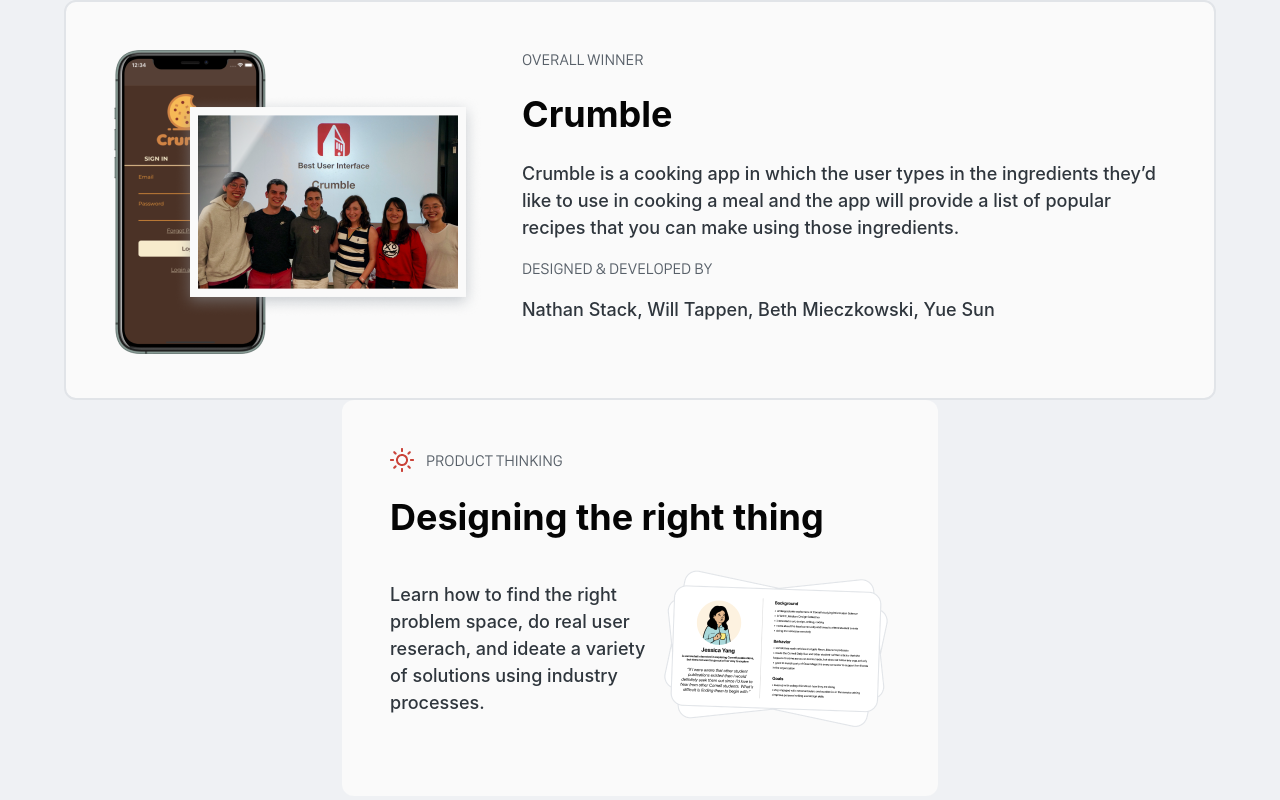
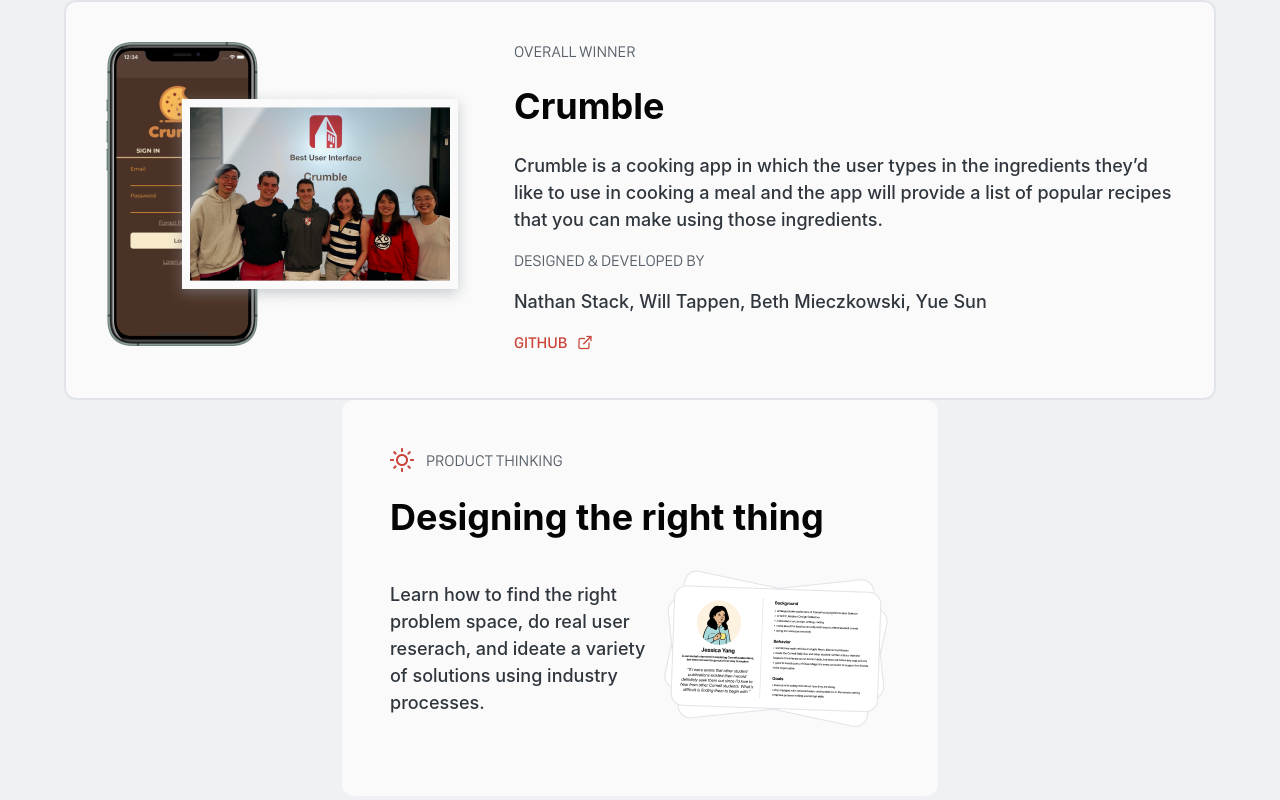
Before and after one commit to cuappdev/appdev-website, a React (Create React App) app: page / in a window 1280 px wide. Shown: the top 800 px of the page. Built offline with nearby package versions, Linux system fonts and the light colour scheme.

Commit message:
Create external link component

```diff
--- a/src/App.js
+++ b/src/App.js
@@ -1,10 +1,12 @@
 import designMockup from './Images/design-mockup.png';
 import hackChallengeMockup from "./Images/hack-challenge.png";
 import sunIcon from './Images/icon-sun.png';
-import './App.css';
+
 import Button from './Components/Button';
 import CourseTopicCard from './Components/CourseTopicCard';
 import HackChallengeCard from './Components/HackChallengeCard';
+
+import './App.css';
 import './Components/styles.css';
 
 function App() {
@@ -16,7 +18,7 @@
           appName="Crumble"
           description="Crumble is a cooking app in which the user types in the ingredients they’d like to use in cooking a meal and the app will provide a list of popular recipes that you can make using those ingredients."
           names={["Nathan Stack", "Will Tappen", "Beth Mieczkowski", "Yue Sun"]}
-          github="https://github.com/"
+          url="https://github.com/"
           img={hackChallengeMockup}
         />
         <CourseTopicCard
--- /dev/null
+++ b/src/Components/ExternalLink.js
@@ -0,0 +1,21 @@
+import React from "react";
+
+import linkIcon from '../Images/icon-link.png';
+
+export default class ExternalLink extends React.Component {
+    /**
+     * Constructs an external link react component
+     * @param {string} text - The link description text (e.g. "Github")
+     * @param {string} url - The link url to direct to
+     * @returns External link component
+     */
+    render() {
+        const { text, url } = this.props;
+        return (
+            <a className="card horizontal-content" href={url} target="_blank" rel="noreferrer">
+                {text}
+                <img className="icon" src={linkIcon} alt="" />
+            </a>
+        );
+    }
+}
--- a/src/Components/HackChallengeCard.js
+++ b/src/Components/HackChallengeCard.js
@@ -1,18 +1,20 @@
 import React from "react";
+
+import ExternalLink from './ExternalLink';
 
 export default class HackChallengeCard extends React.Component {
   /**
    * Constructs a Hack Challenge winner information card
-     * @param {string} award Type of award (ex. "Overall Winner")
-     * @param {string} appName Hack Challenge app title
-     * @param {string} description The description text in the card
-     * @param {string[]} names Array of group member names
-     * @param {string} github Github link to project
-     * @param {string} img The screenshot of the winning app and associated group members
+   * @param {string} award - Type of award (ex. "Overall Winner")
+   * @param {string} appName - Hack Challenge app title
+   * @param {string} description - The description text in the card
+   * @param {string[]} names - Array of group member names
+   * @param {string} url - url link to project
+   * @param {string} img - The screenshot of the winning app and associated group members
    * @returns Hack Challenge winner information card
    */
   render() {
-        const { award, appName, description, names, github, img } = this.props;
+    const { award, appName, description, names, url, img } = this.props;
     return (
       <div className="card hack-challenge">
         <div className="card">
@@ -24,6 +26,10 @@
           <p className="card">{description}</p>
           <h3 className="card">Designed & Developed By</h3>
           <p className="card">{names.join(", ")}</p>
+          <ExternalLink
+            text="Github"
+            url={url}
+          />
         </div>
       </div>
     )
--- a/src/Components/styles.css
+++ b/src/Components/styles.css
@@ -168,7 +168,7 @@
    display: flex;
    flex-direction: row;
    align-items: flex-start;
-   padding: 48px;
+   padding: 40px;
 
    position: static;
    width: 1152px;
@@ -186,17 +186,6 @@
    flex-direction: row;
    align-items: flex-start;
    padding: 0px;
-}
-
-.card.horizontal-content {
-   display: flex;
-   flex-direction: row;
-   align-items: center;
-   text-align: left;
-}
-
-.card.vertical-content {
-   text-align: left;
 }
 
 p.card {
@@ -237,6 +226,36 @@
    margin: 0px 0px;
 }
 
+.horizontal-content {
+   display: flex;
+   flex-direction: row;
+   align-items: center;
+   text-align: left;
+   gap: 10px;
+}
+
+.vertical-content {
+   text-align: left;
+}
+
 .icon {
    margin: 0px 12px 0px 0px;
 }
+
+a {
+   font-family: "SF Compact Display Medium";
+
+   font-style: normal;
+   font-weight: 500;
+   font-size: 16px;
+   line-height: 19px;
+   text-decoration: none;
+
+   text-transform: uppercase;
+
+   color: #CA4238;
+}
+
+a:hover {
+   text-decoration: underline;
+}
```
Also changed, not shown: src/Components/Button.js (line endings or trailing spaces), src/Images/icon-link.png (added). Lines whose indentation alone changed are shown as unchanged.
